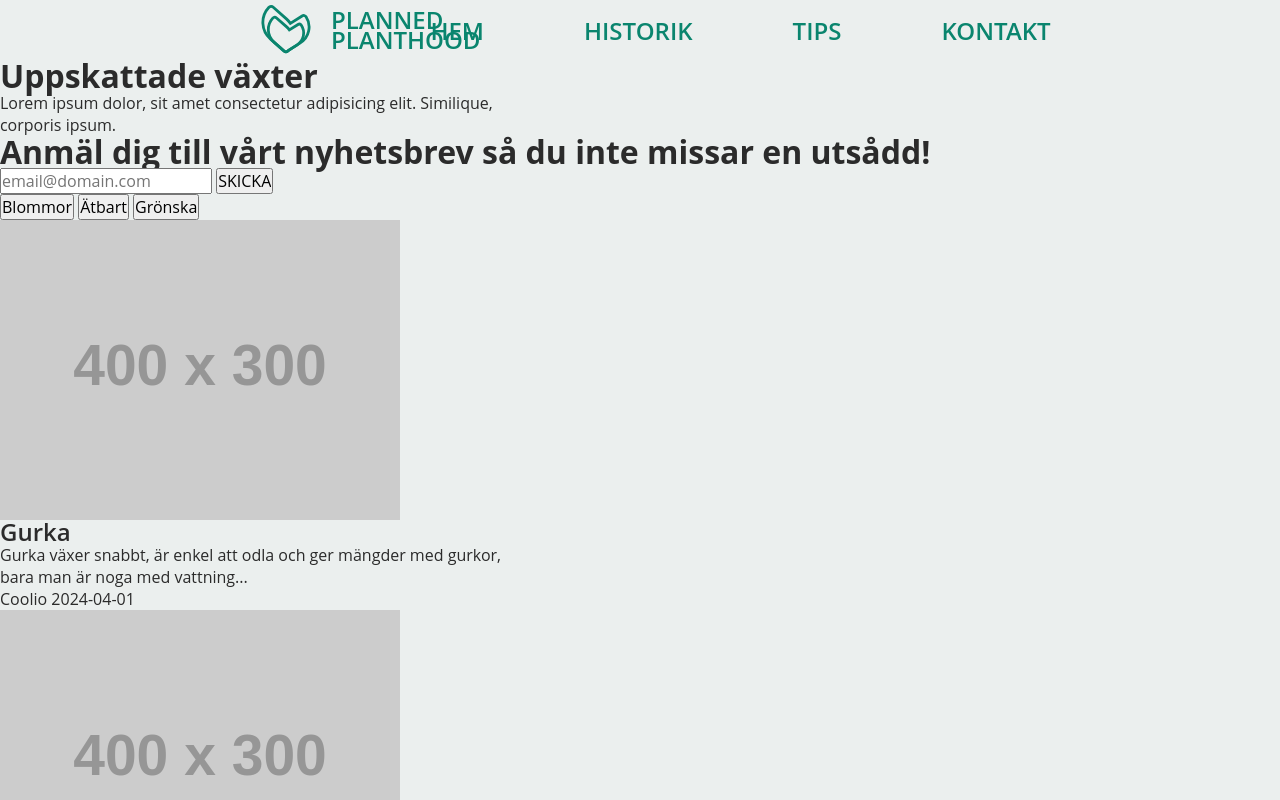
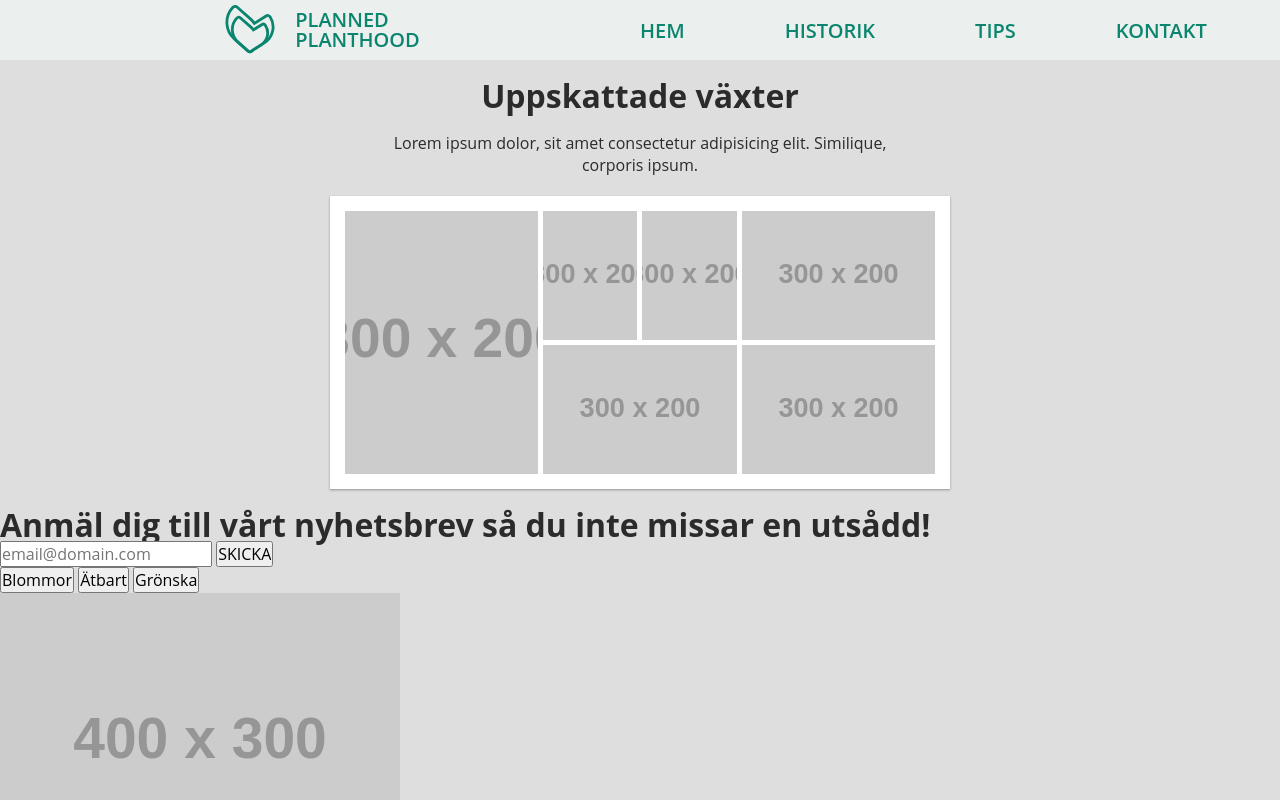
Before and after one commit to ebobic/Planned-Planthood, a plain HTML site: page index.html in a window 1280 px wide. Shown: the top 800 px of the page. Drawn offline with Linux system fonts and the light colour scheme; placeholder pictures from the web are drawn by us.

Commit message:
refactor: Ändrade HTML och la till BEM-struktur

```diff
--- a/index.html
+++ b/index.html
@@ -9,23 +9,22 @@
 
 <body>
   <!-- Navbar & logotyp -->
-  <header>
-    <a href="/" class="logo">
+  <header class="header">
+    <div class="header__logo">
       <svg xmlns="http://www.w3.org/2000/svg" width="50" height="50" viewBox="0 0 214 210">
         <g fill="none" stroke-width="12">
           <path d="M116.833 193.533C117.406 192.909 117.969 192.279 118.522 191.645L168.173 160.226C206.289 136.107 217.36 86.0907 192.816 48.5247C189.153 42.9185 181.619 41.3343 175.976 44.905L125.764 76.6782C121.37 70.1605 116.086 64.0725 109.92 58.5872L52.4904 7.49831C46.8526 2.48295 38.1677 2.90777 33.061 8.46735C-2.89261 47.6094 0.211903 108.041 39.9737 143.413L97.4031 194.502C103.041 199.517 111.726 199.092 116.833 193.533Z" />
           <path d="M115.122 194.336C115.527 193.897 115.927 193.455 116.319 193.009L153.69 169.521C182.93 151.143 191.451 112.997 172.598 84.3362C169.529 79.6722 163.25 78.3762 158.555 81.3272L121.425 104.664C118.17 100 114.303 95.6362 109.83 91.6843L66.4654 53.3677C61.8146 49.2582 54.6598 49.6021 50.4409 54.1641C22.9065 83.9378 25.2893 129.917 55.732 156.816L99.097 195.132C103.748 199.242 110.903 198.898 115.122 194.336Z" />
         </g>
       </svg>
-      <h1>Planned Planthood</h1>
-    </a>
-
-    <nav>
-      <ul>
-        <li><a href="#">Hem</a></li>
-        <li><a href="#">Historik</a></li>
-        <li><a href="#">Tips</a></li>
-        <li><a href="#">Kontakt</a></li>
+      <h1 class="header__heading">Planned <br> Planthood</h1>
+    </div>
+    <nav class="header__nav">
+      <ul class="header__links" role="list">
+        <li class="header__link"><a href="#">Hem</a></li>
+        <li class="header__link"><a href="#">Historik</a></li>
+        <li class="header__link"><a href="#">Tips</a></li>
+        <li class="header__link"><a href="#">Kontakt</a></li>
       </ul>
     </nav>
   </header>
@@ -34,23 +33,32 @@
   <main>
 
     <!-- Hero-sektion med huvudrubrik och text -->
-    <section class="hero">
-      <h2>Uppskattade växter</h2>
-      <p>Lorem ipsum dolor, sit amet consectetur adipisicing elit. Similique, corporis ipsum.</p>
-    </section>
+    <header class="gallery">
+      <h2 class="gallery__heading">Uppskattade växter</h2>
+      <p class="gallery__description">Lorem ipsum dolor, sit amet consectetur adipisicing elit. Similique, corporis
+        ipsum.</p>
+      <section class="gallery__grid">
+        <img class="gallery__image gallery__image--1" src="https://placehold.co/300x200/a3e635/fff" alt="placeholder image">
+        <img class="gallery__image gallery__image--2" src="https://placehold.co/300x200/ef4444/fff" alt="placeholder image">
+        <img class="gallery__image gallery__image--3" src="https://placehold.co/300x200/3b82f6/fff" alt="placeholder image">
+        <img class="gallery__image gallery__image--4" src="https://placehold.co/300x200/f97316/fff" alt="placeholder image">
+        <img class="gallery__image gallery__image--5" src="https://placehold.co/300x200/8b5cf6/fff" alt="placeholder image">
+        <img class="gallery__image gallery__image--6" src="https://placehold.co/300x200/facc15/fff" alt="placeholder image">
+      </section>
+    </header>
 
     <!-- Nyhetsbrev med anmälningsformulär -->
-    <section class="newsletter">
+    <article class="newsletter">
       <h2>Anmäl dig till vårt nyhetsbrev så du inte missar en utsådd!</h2>
       <form>
         <input type="email" placeholder="email@domain.com">
         <!-- Skicka-knapp -->
         <input type="submit" value="SKICKA">
       </form>
-    </section>
+    </article>
 
     <!-- Sektion för filtrerbara plantkort -->
-    <section class="plant-grid-container">
+    <section class="cards">
 
       <!-- Filterknappar -->
       <div class="filters">
@@ -60,17 +68,17 @@
       </div>
 
       <!-- Grid med plantartiklar -->
-      <div class="plant-grid">
+      <div class="cards__grid">
 
         <!-- Artikel: Gurka -->
-        <article>
+        <article class="card">
           <img src="https://placehold.co/400x300/a3e635/4d7c0f?text=Gurka" alt="En gurka">
-          <div class="card-content">
-            <h3>Gurka</h3>
-            <div class="tags">
+          <div class="card__content">
+            <h3 class="card__heading">Gurka</h3>
+            <div class="card__tags">
             </div>
-            <p>Gurka växer snabbt, är enkel att odla och ger mängder med gurkor, bara man är noga med vattning...</p>
-            <div class="author">
+            <p class="card__description">Gurka växer snabbt, är enkel att odla och ger mängder med gurkor, bara man är noga med vattning...</p>
+            <div class="card__author">
               <span>Coolio</span>
               <time datetime="2024-04-01">2024-04-01</time>
             </div>
@@ -78,25 +86,25 @@
         </article>
 
         <!-- Artikel: Tomat -->
-        <article>
+        <article class="card">
           <img src="https://placehold.co/400x300/ef4444/7f1d1d?text=Tomat" alt="En tomat">
-          <div class="card-content">
-            <h3>Tomat</h3>
-            <div class="tags">
+          <div class="card__content">
+            <h3 class="card__heading">Tomat</h3>
+            <div class="card__tags">
               <span class="tag tag--sunloving">Solälskande</span>
               <span class="tag tag--easy">Lättodlat</span>
               <span class="tag tag--edible">Ätbart</span>
             </div>
-            <p>En perfekt grönsak att odla på balkongen eller i trädgården. Ger riklig skörd under sommaren.</p>
-            <div class="author">
+            <p class="card__description">En perfekt grönsak att odla på balkongen eller i trädgården. Ger riklig skörd under sommaren.</p>
+            <div class="card__author">
               <span>Anna Odlare</span>
               <time datetime="2024-12-05">2024-12-05</time>
             </div>
           </div>
         </article>
 
-      </div> <!-- .plant-grid -->
-    </section> <!-- .plant-grid-container -->
+      </div>
+    </section>
 
     <!-- Sektion för tidigare odlingar -->
     <section class="tidigare-odlingar">
@@ -123,7 +131,7 @@
       <!-- Kontaktinformation -->
       <div class="footer-column contact">
         <h3>Kontakt</h3>
-        <ul>
+        <ul role="list">
           <li><a href="tel:020-1234567">Telefon: 020-1234567</a></li>
           <li><a href="mailto:info@plannedplant.com">info@plannedplant.com</a></li>
         </ul>
@@ -132,7 +140,7 @@
       <!-- Footer-länkar -->
       <div class="footer-column links">
         <h3>Länkar</h3>
-        <ul>
+        <ul role="list">
           <li><a href="#">Hem</a></li>
           <li><a href="#">Historik</a></li>
           <li><a href="#">Tips</a></li>
--- a/style.css
+++ b/style.css
@@ -178,46 +178,121 @@ body {
   color: var(--clr-primary-dark);
 }
 
-header {
-  width: 60%;
+.header {
+  width: 100%;
   padding: 5px;
   margin: auto;
   color: var(--clr-green-400);
   font-weight: var(--fw-600);
-  font-size: var(--fs-600);
+  font-size: var(--fs-500);
   display: flex;
-  justify-content: space-between;
+  justify-content: space-around;
   align-items: center;
   text-transform: uppercase;
 
-  .logo {
+}
+
+.header__logo {
   display: flex;
   align-items: center;
-    width: 40%;
+  justify-content: center;
+  width: 50%;
   gap: 20px;
+  margin: auto;
 
-    h1 {
-      width: 40%;
-      line-height: 20px;
-    }
 }
 
-  svg {
+.header__logo>svg {
   stroke: var(--clr-green-400);
   height: 50px;
   width: 50px;
 }
 
-  nav {
+.header__heading {
+  width: fit-content;
+  line-height: 20px;
+}
 
-    ul {
+
+.header__nav {
+  width: 50%;
+
+}
+
+.header__links {
   display: flex;
-      justify-content: space-around;
+  justify-content: flex-start;
   gap: 100px;
+  width: 1fr;
+  list-style: none;
+}
 
-      li {
+.header__link {
   display: inline;
 }
+
+main {
+  background-color: var(--clr-neutral-200);
 }
+
+.gallery {
+  padding: 20px;
+  text-align: center;
 }
+
+.gallery__heading {
+  font-size: var(--fs-700);
+  font-weight: var(--fw-700);
 }
+
+.gallery__description {
+  width: 100%;
+  margin: 20px auto;
+}
+
+.gallery__grid {
+  width: 50%;
+  overflow: hidden;
+  margin: auto;
+  display: grid;
+  padding: 15px;
+  background-color: var(--clr-neutral-100);
+  box-shadow: var(--border-shadow);
+  grid-template: 1fr 1fr / repeat(6, 1fr);
+  grid-template-areas:
+    "image1 image1 image2 image3 image4 image4"
+    "image1 image1 image5 image5 image6 image6"
+  ;
+  gap: 5px;
+}
+
+.gallery__image {
+  width: 100%;
+  height: 100%;
+  object-fit: cover;
+
+}
+
+.gallery__image--1 {
+  grid-area: image1;
+}
+
+.gallery__image--2 {
+  grid-area: image2;
+}
+
+.gallery__image--3 {
+  grid-area: image3;
+}
+
+.gallery__image--4 {
+  grid-area: image4;
+}
+
+.gallery__image--5 {
+  grid-area: image5;
+}
+
+.gallery__image--6 {
+  grid-area: image6;
+}
```
Lines whose indentation alone changed are shown as unchanged.
